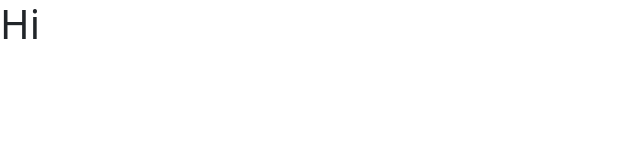
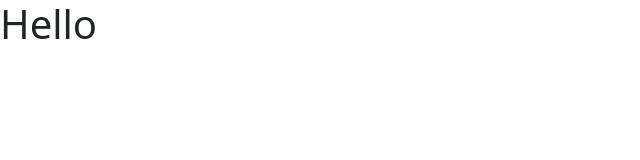
Before and after one commit to Mount-Blanc/Webdev-shoppingcart-tutorial, a React (Vite) app: page / in a window 1280 px wide. Shown: the top 160 px of the page, without its empty margins (0-640 px from the left). Built offline with nearby package versions, Linux system fonts and the light colour scheme.

Commit message:
created folder structure

```diff
--- a/src/App.tsx
+++ b/src/App.tsx
@@ -1,6 +1,6 @@
 
 function App() {
-  return <h1>Hi</h1>
+  return <h1>Hello</h1>
 }
 
 export default App
```
